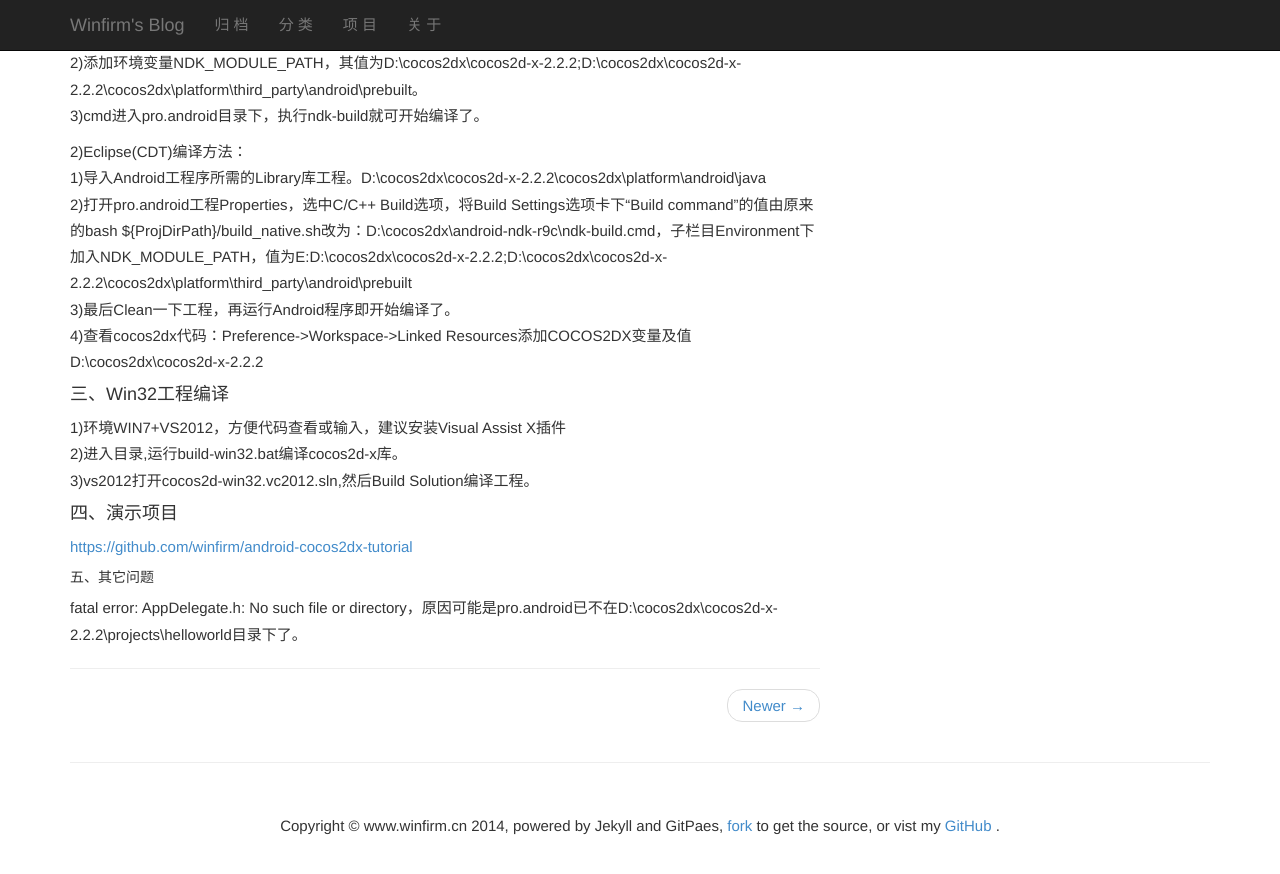
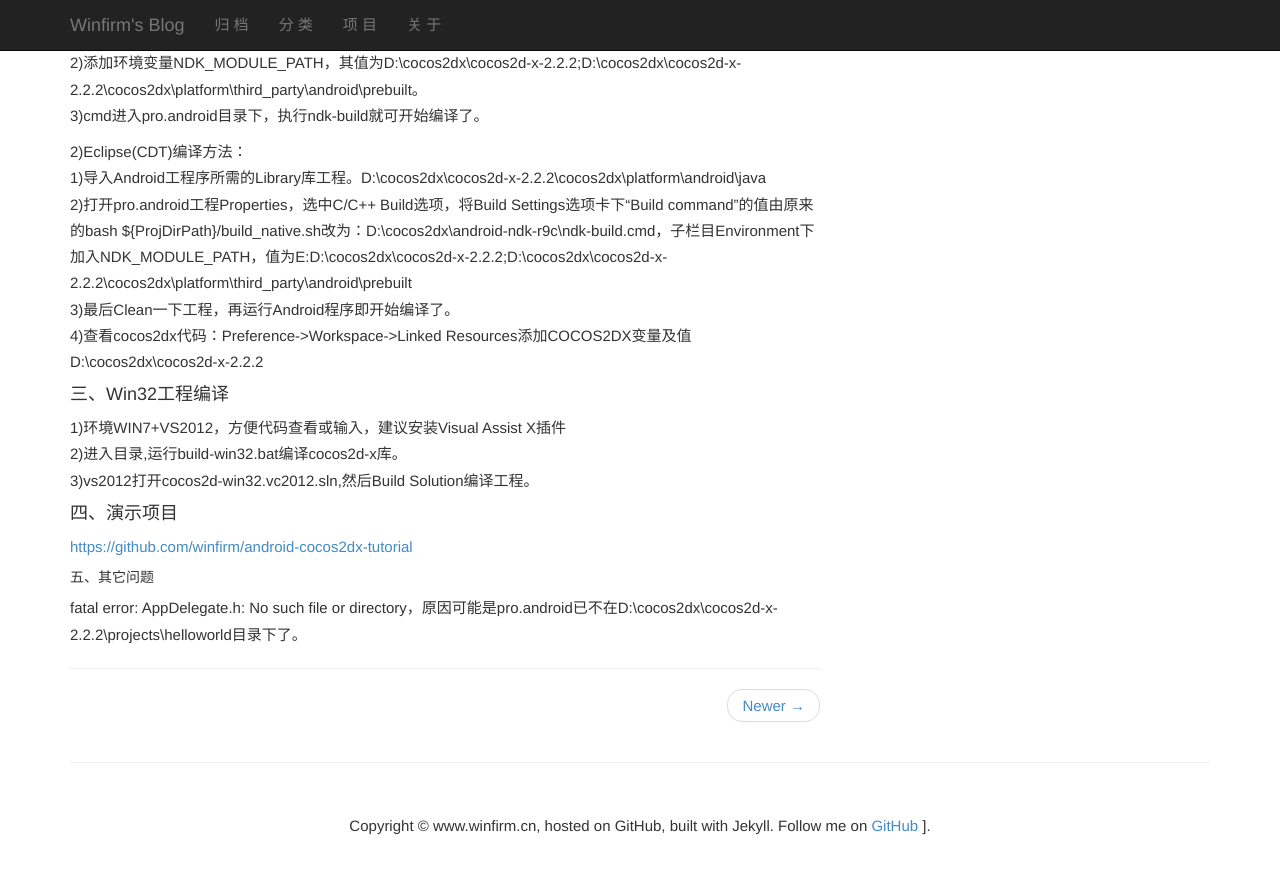
Before and after one commit to wdyggh/wdyggh.github.com, a Jekyll site: the page built from index.html, in a window 1280 px wide and 900 px high, scrolled down 6412 px. Shown: the top 874 px of the window. Built offline with Jekyll 4.4.1, drawn with Linux system fonts in a browser that asks for light colours; Markdown is read by kramdown in place of the engine named in the settings; the list of posts is cut into pages by our own code; comment, search, counter and statistics services are not loaded.

Commit message:
update _layout/default.html copright

```diff
--- a/_layouts/default.html
+++ b/_layouts/default.html
@@ -213,12 +213,10 @@
         <div class="row">
           <div class="col-lg-12">
             <p align="center">
-              Copyright &copy; www.winfirm.cn 2014, powered by Jekyll and GitPaes,
-              <a href="https://github.com/winfirm/winfirm.github.com">
-                fork
-              </a> to get the source, or vist my <a href="https://github.com/winfirm">
-                  GitHub
-                </a>.
+              Copyright &copy; www.winfirm.cn, hosted on GitHub, built with Jekyll. Follow me on
+              <a href="https://github.com/winfirm">
+                GitHub
+              </a>].
 				<br/>
 				<font size=2px><script src="http://s22.cnzz.com/stat.php?id=5868355&web_id=5868355" language="JavaScript"></script></font>
             </p>
```
